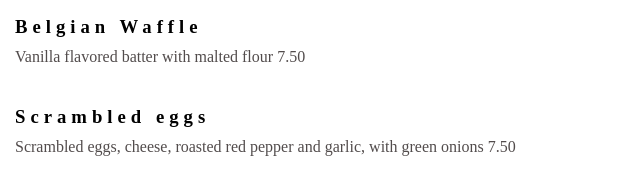
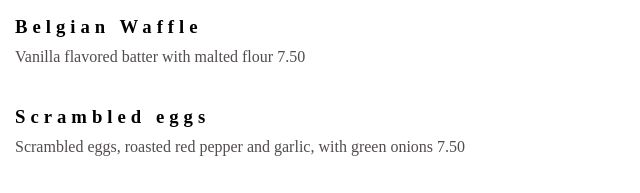
Before and after one commit to nbush89/restaurant-app-bah, a website: page index.html in a window 1280 px wide. Shown: the part 2120-2313 px from the top of the page, 75-715 px from the left. Drawn offline with Linux system fonts and the light colour scheme.

Commit message:
Update index.html

```diff
--- a/index.html
+++ b/index.html
@@ -85,7 +85,7 @@
                     Scrambled eggs
                 </h3>
                 <p class="menu-des">
-                    Scrambled eggs, cheese, roasted red pepper and garlic, with green onions 7.50
+                    Scrambled eggs, roasted red pepper and garlic, with green onions 7.50
                 </p>
             </div>
             <div class="menu-items">
```
